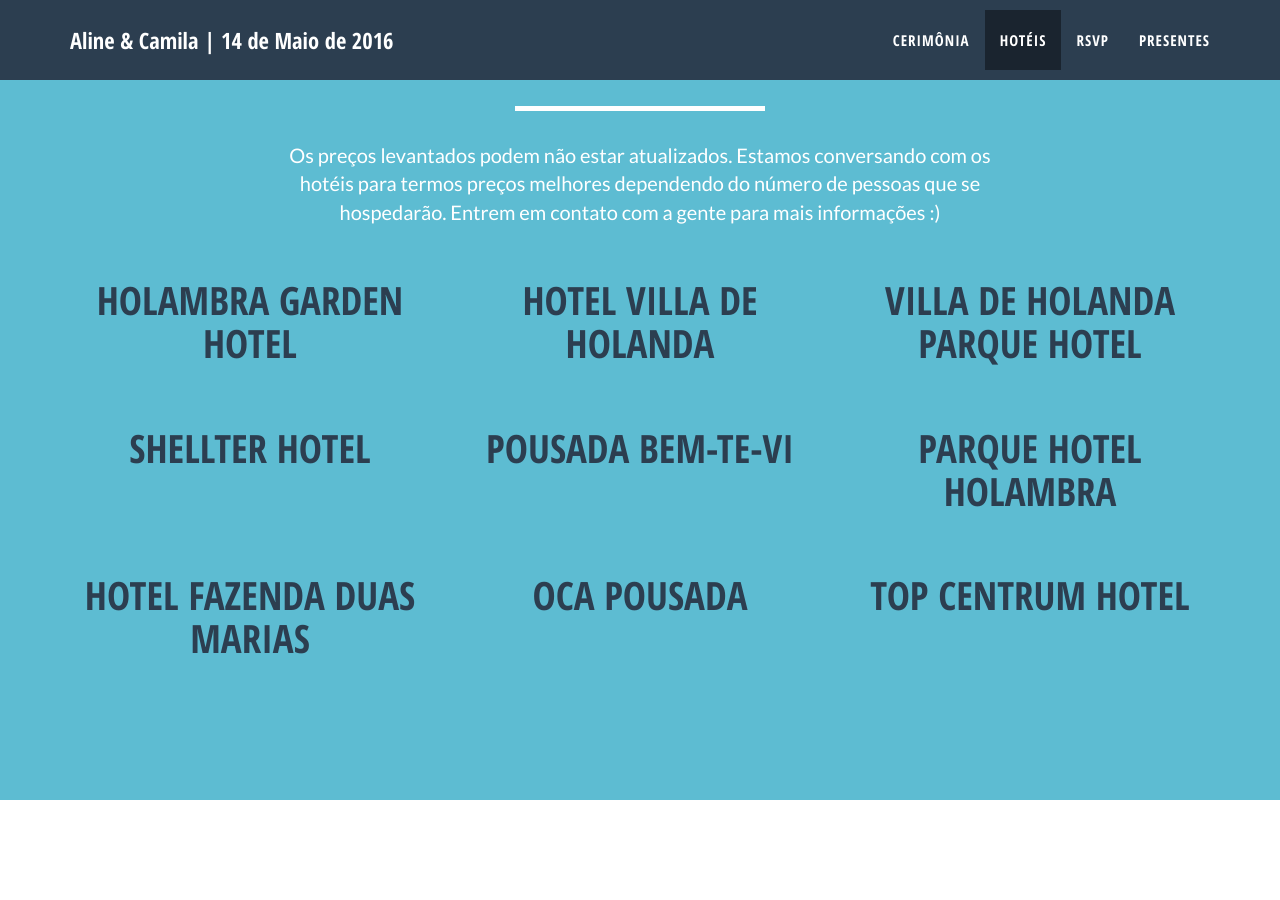
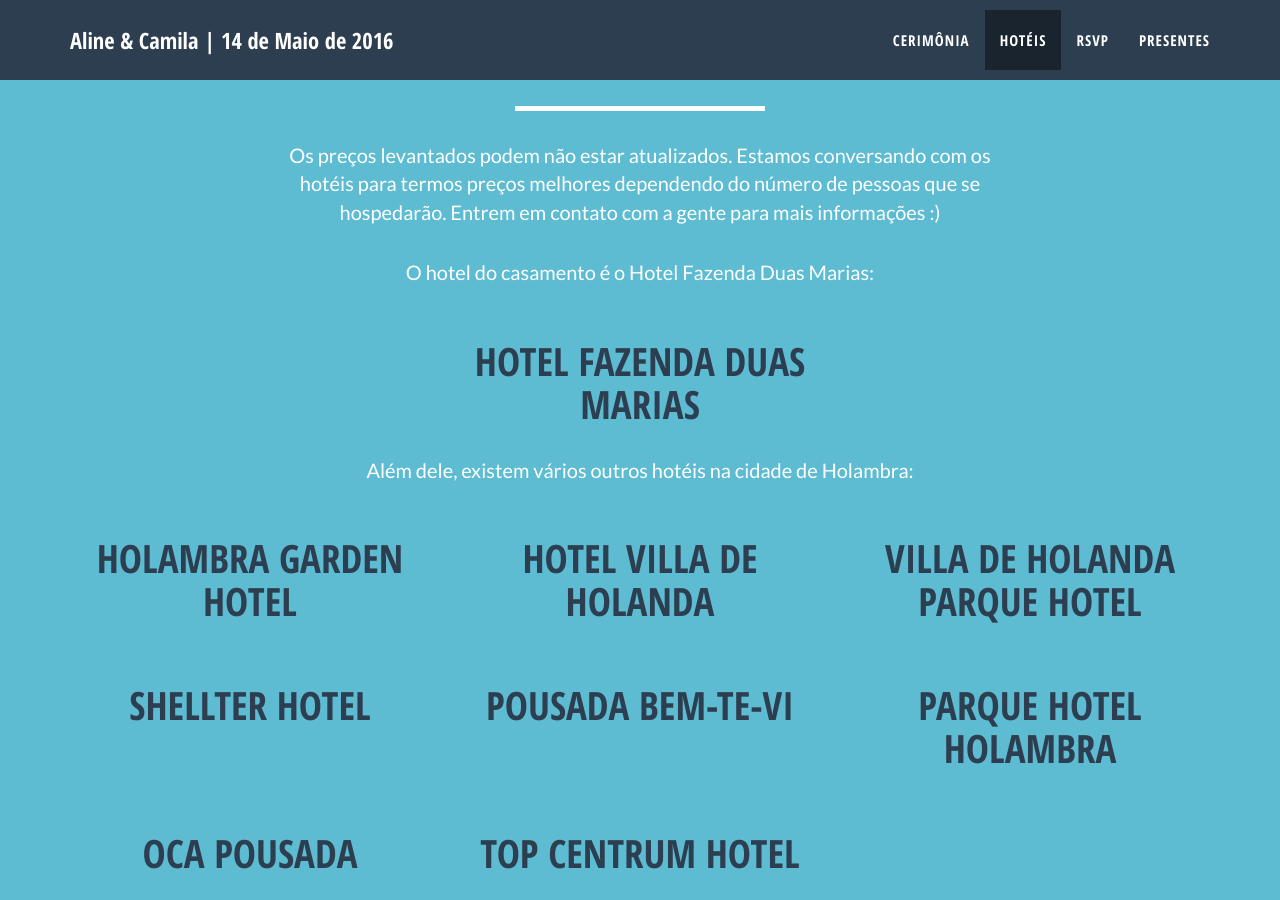
Before and after one commit to cscatolini/cscatolini.github.io, a Jekyll site: the page casamento/index.html, which Jekyll copies as it is, in a window 1280 px wide and 900 px high, scrolled down 1963 px. Built offline with Jekyll 4.4.1, drawn with Linux system fonts in a browser that asks for light colours; nearby versions of some CDN libraries.

Commit message:
explicitely indicate the wedding hotel

```diff
--- a/casamento/index.html
+++ b/casamento/index.html
@@ -142,6 +142,24 @@
             <div class="col-lg-8 col-lg-offset-2">
                 <p>Os preços levantados podem não estar atualizados. Estamos conversando com os hotéis para termos preços melhores dependendo do número de pessoas que se hospedarão. Entrem em contato com a gente para mais informações :)</p>
                 <br>
+                <p>O hotel do casamento é o Hotel Fazenda Duas Marias:</p>
+                <br>
+            </div>
+            <div class="col-lg-4 col-lg-offset-4">
+                <div class="hoteis-item align-center">
+                    <a href="#hotelFazendaDuasMarias" class="hoteis-link" data-toggle="modal">
+                        <div class="caption">
+                            <div class="caption-content">
+                                <i class="fa fa-search-plus fa-3x"></i>
+                            </div>
+                        </div>
+                        <h1>Hotel Fazenda Duas Marias</h1>
+                    </a>
+                </div>
+            </div>
+            <div class="col-lg-8 col-lg-offset-2">
+                <p>Além dele, existem vários outros hotéis na cidade de Holambra:</p>
+                <br>
             </div>
             <div class="row">
                 <div class="col-sm-4 hoteis-item">
@@ -202,16 +220,6 @@
                             </div>
                         </div>
                         <h1>Parque Hotel Holambra</h1>
-                    </a>
-                </div>
-                <div class="col-sm-4 hoteis-item">
-                    <a href="#hotelFazendaDuasMarias" class="hoteis-link" data-toggle="modal">
-                        <div class="caption">
-                            <div class="caption-content">
-                                <i class="fa fa-search-plus fa-3x"></i>
-                            </div>
-                        </div>
-                        <h1>Hotel Fazenda Duas Marias</h1>
                     </a>
                 </div>
                 <div class="col-sm-4 hoteis-item">
```
